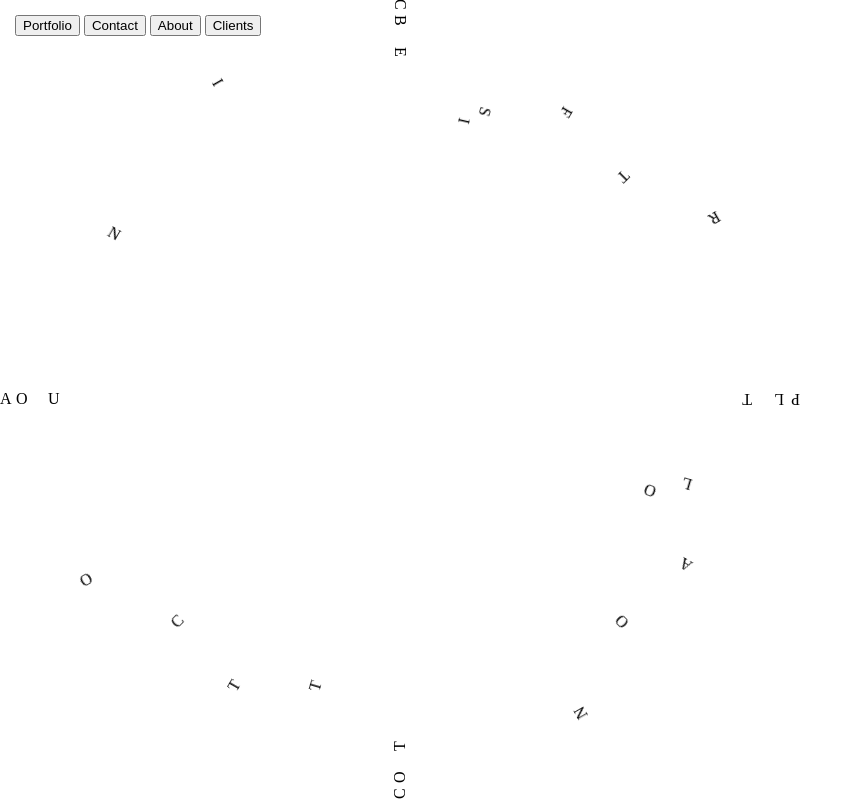
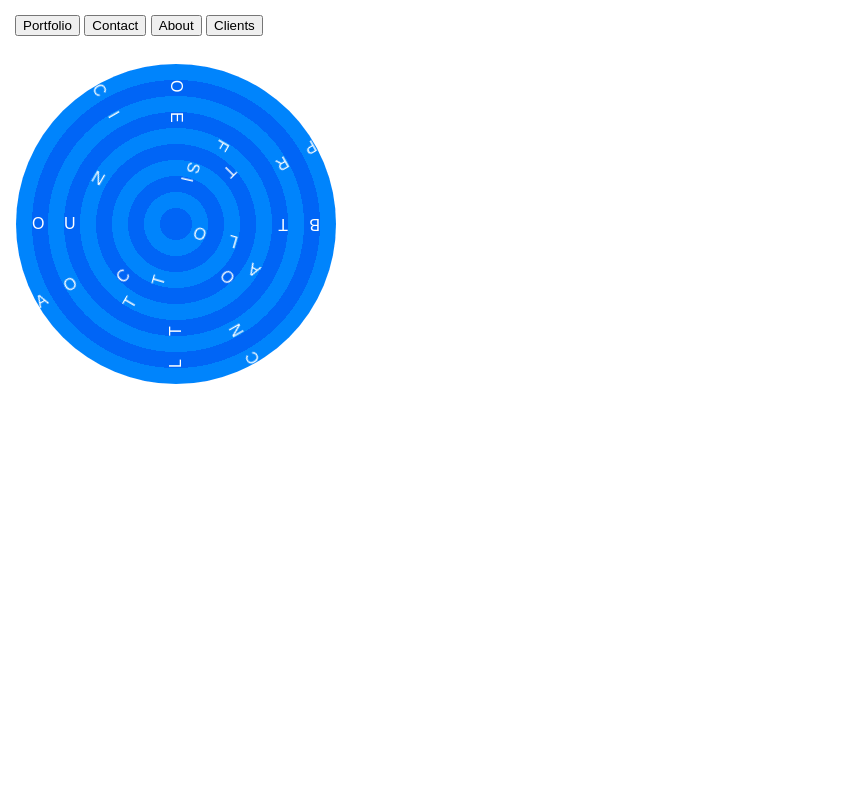
Before and after one commit to verlok/hi-dea, a website with bundled scripts: page index.html in a window 1280 px wide. Shown: the whole page, without its empty margins (0-861 px from the left). Built offline with nearby package versions, Linux system fonts and the light colour scheme.

Commit message:
Colored circles, smaller area

```diff
--- a/index.scss
+++ b/index.scss
@@ -12,6 +12,7 @@ $numberOfItems: 4;
 
 body {
 	margin: 0;
+	font-family: sans-serif;
 }
 
 .buttonBar {
@@ -27,31 +28,50 @@ ul {
 }
 
 .siteMenu {
-	max-width: 100vh;
-	position: relative;
-	top: calc(50vh - 10px);
-
+	margin: 4em 1em;
+	width: 20em;
+	height: 20em;
+	border-radius: 10em;
+	color: white;
+	background: repeating-radial-gradient(
+		circle,
+		#0065f6,
+		#0065f6 1em,
+		#0084fc 1em,
+		#0084fc 2em
+	);
+	ul {
+		position: relative;
+	}
+	&__item {
+		@for $i from 0 through $numberOfItems - 1 {
+			&--#{$i} {
+				--startDeg: #{0deg + 90deg * $i};
+				--endDeg: #{360deg + 90deg * $i};
+			}
+		}
+	}
 	&__letter {
 		display: block;
 		position: absolute;
-		top: 0;
+		top: calc(10em - 9px);
 		width: 100%;
 		animation: spin 2s infinite linear running;
 		transition: transform 1s;
-
 		.stop & {
 			animation-play-state: paused;
 		}
-
 		@for $i from 0 through $numberOfWheels - 1 {
 			&--#{$i} {
 				width: calc(100% - #{$i}em * 2);
 				left: #{$i}em;
 			}
 		}
-
+		&--0 {
+			animation-duration: 12s;
+		}
 		&--1 {
-			animation-duration: 4s;
+			animation-duration: 5s;
 			animation-direction: reverse;
 		}
 		&--2 {
@@ -78,17 +98,5 @@ ul {
 		&--8 {
 			animation-duration: 9s;
 		}
-		&--9 {
-			animation-duration: 5s;
-		}
-	}
-
-	&__item {
-		@for $i from 0 through $numberOfItems - 1 {
-			&--#{$i} {
-				--startDeg: #{0deg + 90deg * $i};
-				--endDeg: #{360deg + 90deg * $i};
-			}
-		}
 	}
 }
```
